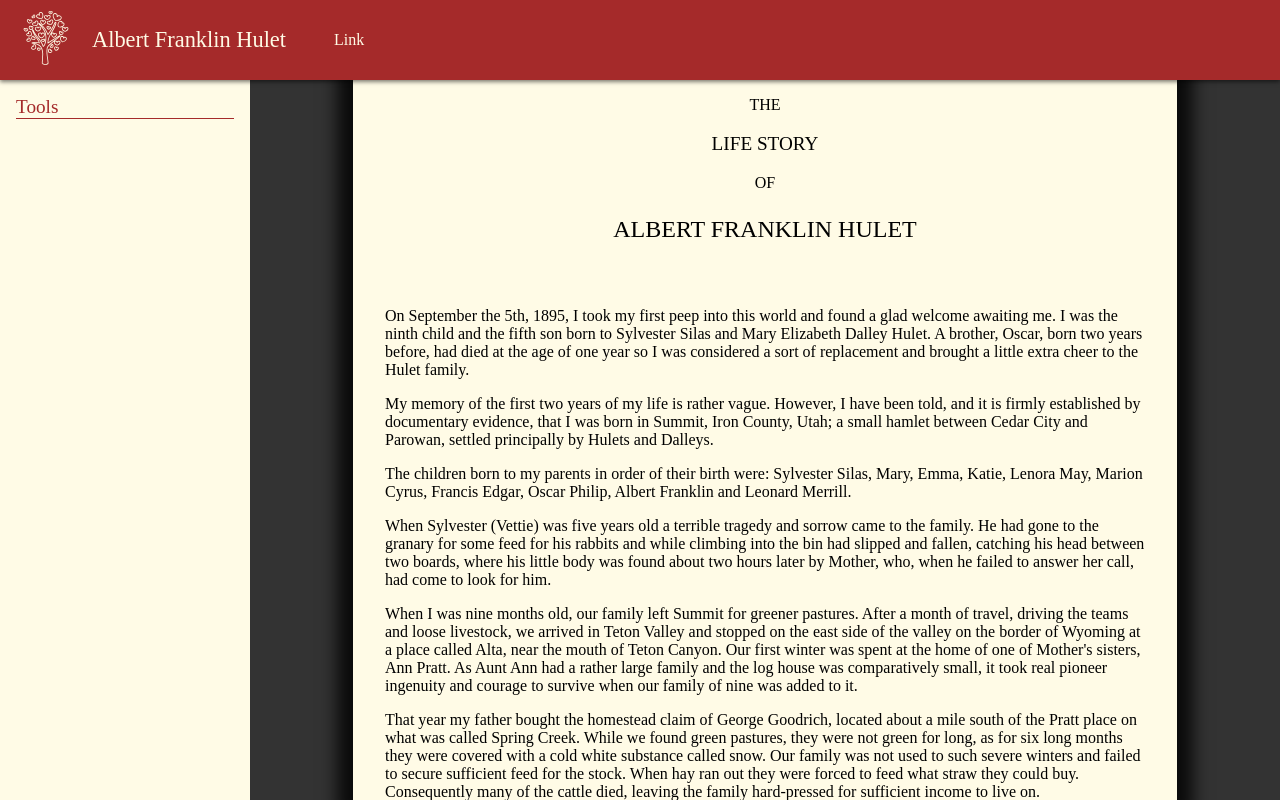
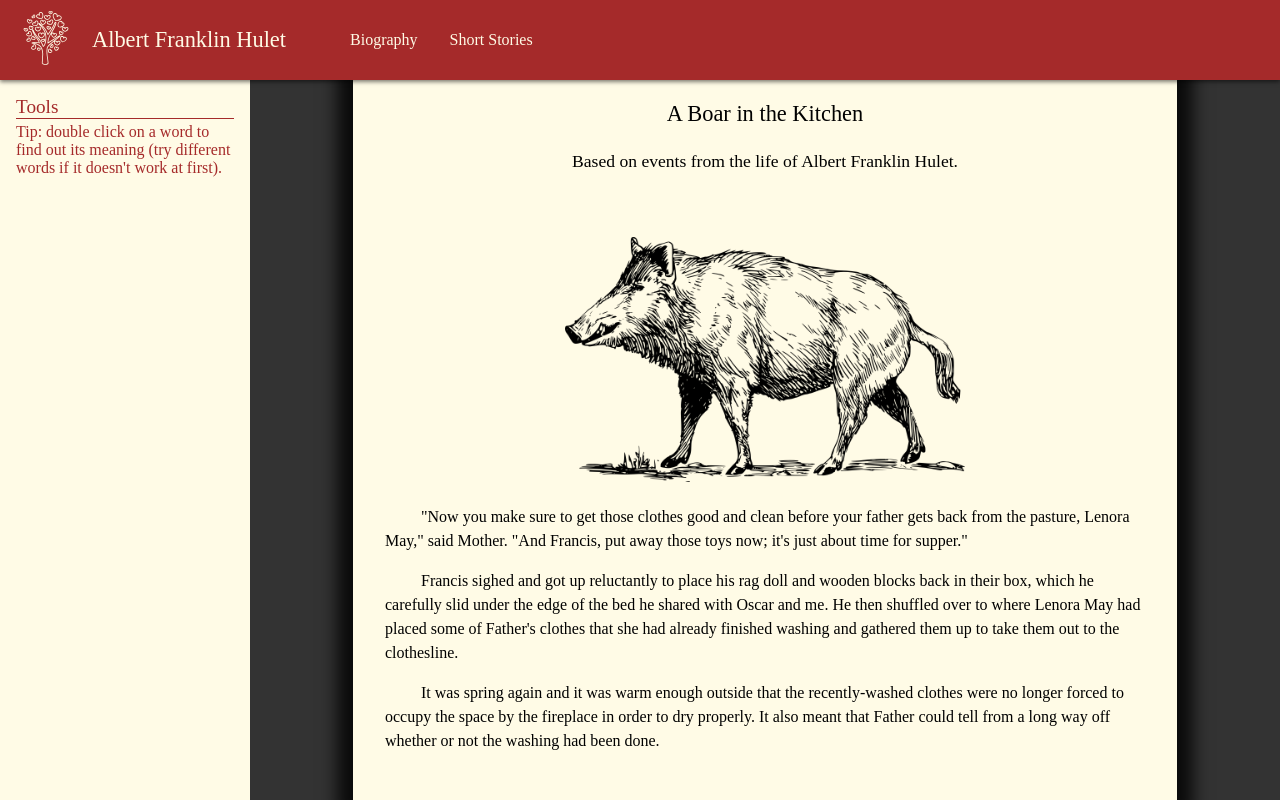
Before and after one commit to nickcummings21/biography-viewer, a plain HTML site: page src/index.html in a window 1280 px wide. Drawn offline with Linux system fonts and the light colour scheme.

Commit message:
started boar short story

```diff
--- a/src/index.html
+++ b/src/index.html
@@ -11,26 +11,32 @@
   <body onload="analyzeText()">
     <div class="navbar">
       <div class="navbar-brand">
-          <img src="love-tree.svg" alt="tree">
+        <img src="assets/love-tree.svg" alt="tree" />
       </div>
       <div class="navbar-title">Albert&nbsp;Franklin&nbsp;Hulet</div>
       <div class="navbar-links">
-          <div class="navbar-link">Link</div>
+        <div class="navbar-link" onclick="showBiography(this)">Biography</div>
+        <div class="navbar-link" onclick="showShortStories(this)">Short Stories</div>
       </div>
     </div>
 
     <div class="main">
       <div class="sidebar">
         <div class="sidebar-title">Tools</div>
+        <div class="tip">
+          Tip: double click on a word to find out its meaning (try different words if it doesn't work at first).
+        </div>
       </div>
 
       <div class="viewbox">
         <div class="text-container">
           <div id="bio-text" class="text"></div>
+          <div id="story-1" class="text"></div>
         </div>
       </div>
     </div>
 
-    <script src="text.js"></script>
+    <script src="bio-text.js"></script>
+    <script src="stories-text.js"></script>
   </body>
 </html>
--- a/src/main.css
+++ b/src/main.css
@@ -10,13 +10,14 @@ body {
 
 .navbar {
   position: fixed;
+  z-index: 10;
   display: flex;
   width: 100%;
   height: 80px;
   background: brown;
   color: #fffbe6;
   align-items: center;
-  box-shadow: 0 2px 4px rgba(0, 0, 0, .5);
+  box-shadow: 0 2px 4px rgba(0, 0, 0, 0.5);
 }
 
 .navbar-brand > img {
@@ -30,8 +31,12 @@ body {
 }
 
 .navbar-links {
+  display: flex;
 }
 
+.navbar-link {
+  margin: 0 1rem;
+}
 .navbar-link:hover {
   cursor: pointer;
   text-decoration: underline;
@@ -44,8 +49,6 @@ body {
 }
 
 .sidebar {
-  /* width: 300px; */
-  /* height: 100vh; */
   margin-top: 80px;
   padding: 1rem;
   background: #fffbe6;
@@ -55,6 +58,7 @@ body {
 .sidebar-title {
   font-size: 1.2rem;
   border-bottom: 1px solid brown;
+  margin-bottom: 4px;
 }
 
 .view-box {
@@ -69,21 +73,45 @@ body {
   margin: 0 auto;
   padding-top: 80px;
   box-shadow: 0 0 16px 16px rgba(0, 0, 0, 0.8);
-}
-
-#bio-text {
-  padding: 0 32px 32px 32px;
-  overflow: auto;
-  height: calc(100vh - 80px);
+  position: relative;
+  z-index: 5;
 }
 
 .text-title {
   text-align: center;
+  font-size: 1.1rem;
   margin-bottom: 4rem;
 }
-.text-title p:nth-child(2) {
+#bio-text .text-title p:nth-child(2) {
   font-size: 1.2rem;
 }
-.text-title p:nth-child(4) {
+#bio-text .text-title p:nth-child(4) {
   font-size: 1.5rem;
 }
+
+#bio-text,
+#story-1 {
+  padding: 0 32px 32px 32px;
+  overflow: auto;
+  height: calc(100vh - 80px);
+  width: 100%;
+  position: absolute;
+  transition: all .3s linear;
+}
+
+#bio-text {
+  opacity: 0;
+  z-index: -1;
+}
+
+#story-1 {
+  line-height: 150%;
+}
+
+.story-pic-container {
+  text-align: center;
+}
+
+.story-pic {
+  width: 400px;
+}
--- a/src/main.js
+++ b/src/main.js
@@ -23,6 +23,26 @@ document.ondblclick = async () => {
   let json = await response.json();
 
   console.log(json);
+  let def = json[0].def[0].sseq[0][0][1].dt[0][1];
+  console.log(def);
 
-//   alert(sel);
+  if (def) alert(sel + ": " + def);
+  else alert("No definition found for " + sel);
 };
+
+
+const showBiography = el => {
+  console.log(el);
+  document.querySelector("#story-1").style.setProperty("opacity", "0");
+  document.querySelector("#story-1").style.setProperty("z-index", "-1");
+  document.querySelector("#bio-text").style.setProperty("opacity", "1");
+  document.querySelector("#bio-text").style.setProperty("z-index", "1");
+}
+
+const showShortStories = el => {
+  console.log(el);
+  document.querySelector("#bio-text").style.setProperty("opacity", "0");
+  document.querySelector("#bio-text").style.setProperty("z-index", "-1");
+  document.querySelector("#story-1").style.setProperty("opacity", "1");
+  document.querySelector("#story-1").style.setProperty("z-index", "1");
+}
--- /dev/null
+++ b/src/stories-text.js
@@ -0,0 +1,31 @@
+let storiesTextEl = document.querySelector("#story-1");
+storiesTextEl.innerHTML = `
+<div class="text-title">
+  <p style="font-size: 1.4rem">A Boar in the Kitchen</p>
+  <p>Based on events from the life of Albert Franklin Hulet.</p>
+</div>
+<div class="story-pic-container">
+  <img class="story-pic" src="assets/boar.png" alt="boar"/>
+</div>
+<p>
+  &nbsp;&nbsp;&nbsp;&nbsp;&nbsp;&nbsp;&nbsp;&nbsp;
+  "Now you make sure to get those clothes good and clean before your father
+  gets back from the pasture, Lenora May," said Mother. "And Francis, put
+  away those toys now; it's just about time for supper."
+</p>
+<p>
+  &nbsp;&nbsp;&nbsp;&nbsp;&nbsp;&nbsp;&nbsp;&nbsp;
+  Francis sighed and got up reluctantly to place his rag doll and wooden
+  blocks back in their box, which he carefully slid under the edge of the bed
+  he shared with Oscar and me. He then shuffled over to where Lenora May had
+  placed some of Father's clothes that she had already finished washing and
+  gathered them up to take them out to the clothesline.
+</p>
+<p>
+  &nbsp;&nbsp;&nbsp;&nbsp;&nbsp;&nbsp;&nbsp;&nbsp;
+  It was spring again and it was warm enough outside that the
+  recently-washed clothes were no longer forced to occupy the space by the fireplace
+  in order to dry properly. It also meant that Father could tell from a long way
+  off whether or not the washing had been done.
+</p>
+`;
```
Also changed, not shown: src/assets/boar.jpg (added), src/assets/boar.png (added), src/assets/love-tree.svg (renamed from src/love-tree.svg), src/bio-text.js. Lines whose indentation alone changed are shown as unchanged.
